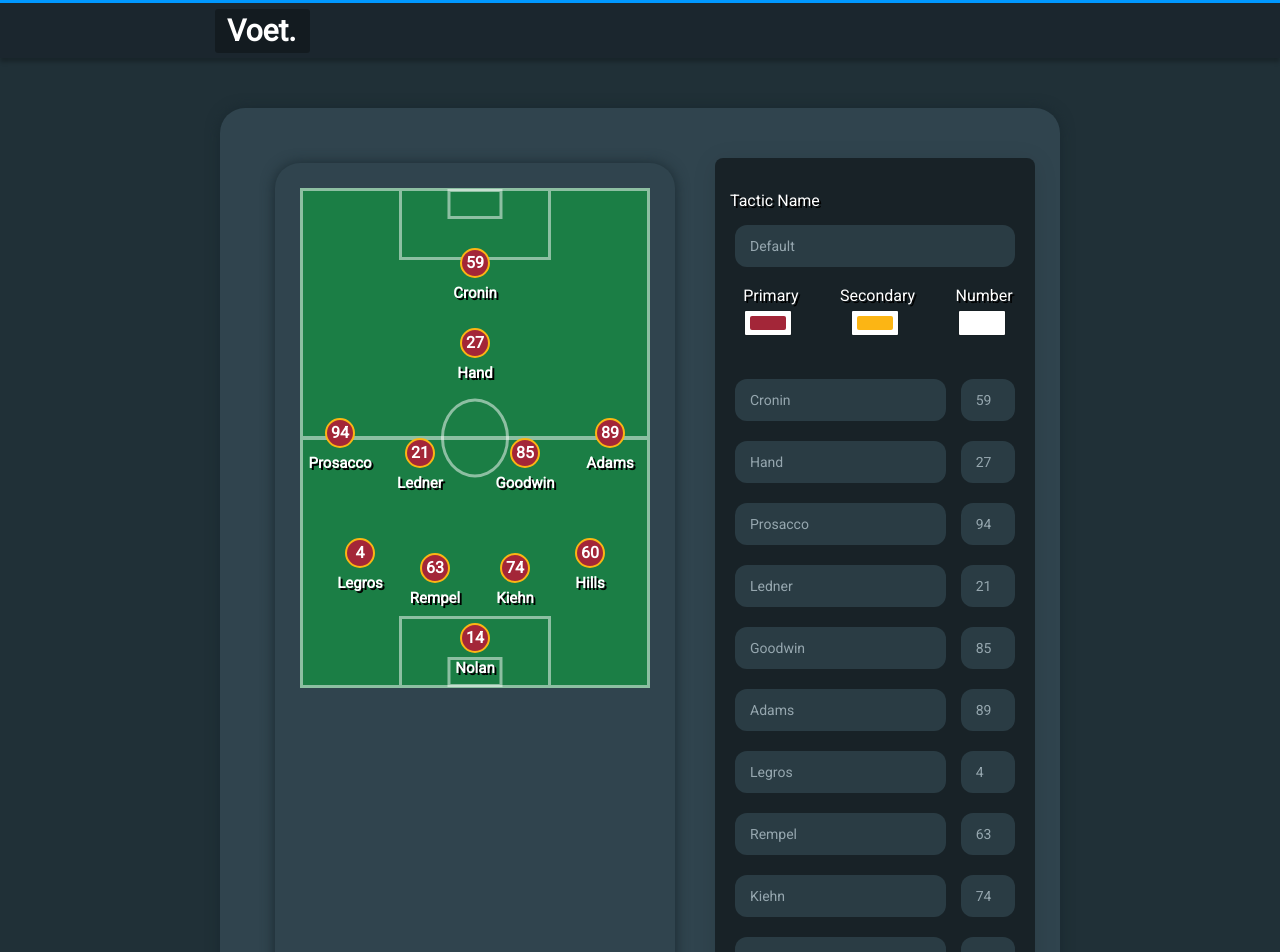
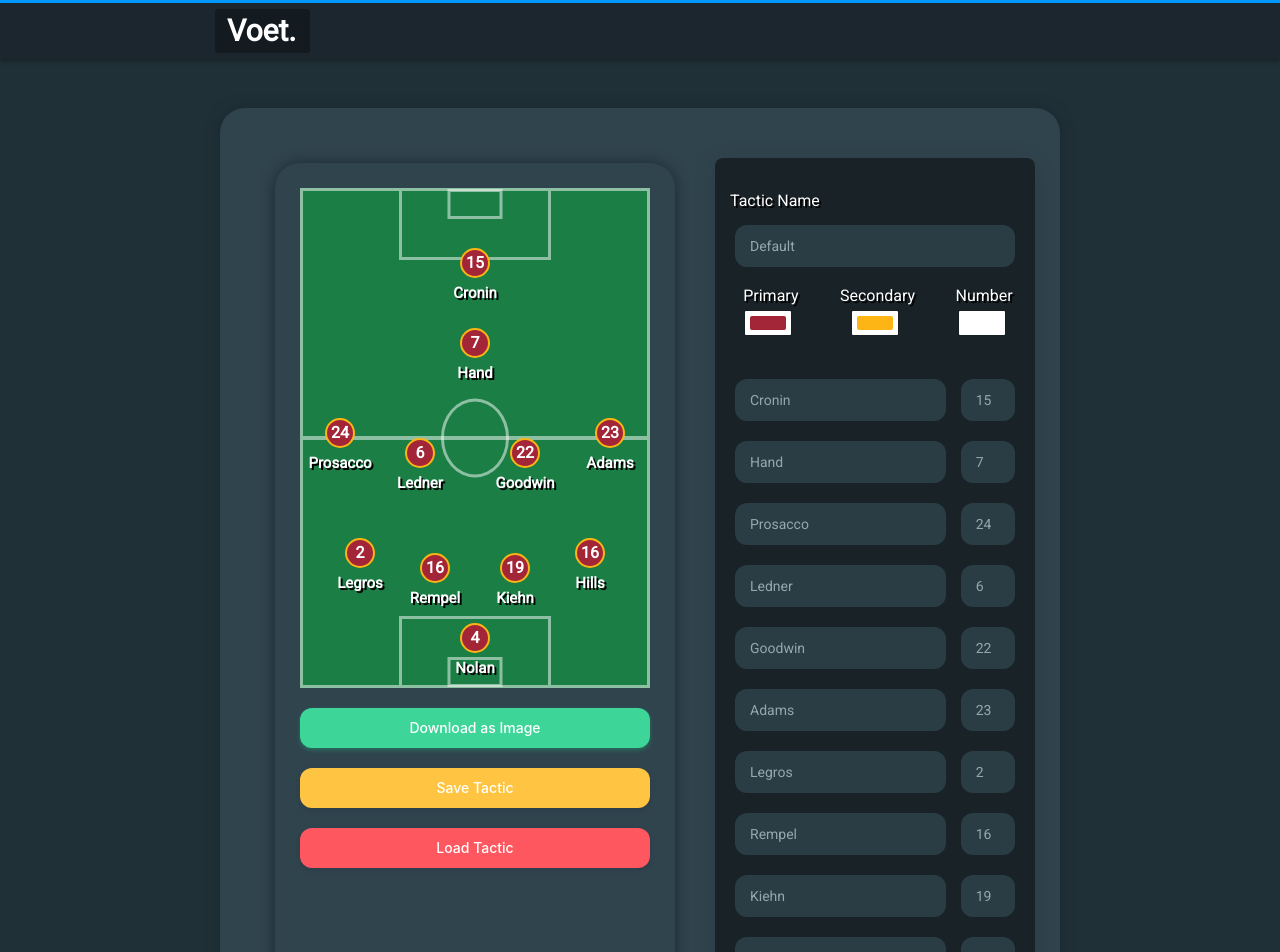
Before and after one commit to alperunal/lineup-builder, a React (Create React App) app: page / in a window 1280 px wide. Shown: the top 952 px of the page. Built offline with nearby package versions, Linux system fonts and the light colour scheme.

Commit message:
version 1.2 actions

```diff
--- a/package.json
+++ b/package.json
@@ -1,6 +1,6 @@
 {
   "name": "voet",
-  "version": "1.0.0",
+  "version": "1.2.0",
   "description": "",
   "keywords": [],
   "main": "src/index.tsx",
@@ -9,6 +9,7 @@
     "classnames": "^2.2.6",
     "faker": "^4.1.0",
     "global": "^4.4.0",
+    "html2canvas": "^1.0.0-rc.5",
     "node-sass": "^4.12.0",
     "react": "16.8.4",
     "react-color": "^2.17.3",
--- a/public/index.html
+++ b/public/index.html
@@ -2,6 +2,15 @@
 <html lang="en">
 
 <head>
+  <!-- Global site tag (gtag.js) - Google Analytics -->
+  <script async src="https://www.googletagmanager.com/gtag/js?id=UA-48357408-2"></script>
+  <script>
+    window.dataLayer = window.dataLayer || [];
+    function gtag(){dataLayer.push(arguments);}
+    gtag('js', new Date());
+
+    gtag('config', 'UA-48357408-2');
+  </script>
   <meta charset="utf-8">
   <meta name="viewport" content="width=device-width, initial-scale=1, shrink-to-fit=no">
   <meta name="theme-color" content="#000000">
--- a/src/components/Field/Field.tsx
+++ b/src/components/Field/Field.tsx
@@ -10,10 +10,10 @@ interface IProps {
     mainColor: string;
     secondaryColor: string;
     numberColor: string;
-    handleDrop: (event: any) => void;
+    id: string;
 }
 
-const Field: React.FC<IProps> = ({ width, height, players, mainColor, secondaryColor, numberColor, handleDrop }: IProps) => {
+const Field: React.FC<IProps> = ({ width, height, players, mainColor, secondaryColor, numberColor, id }: IProps) => {
     return (
         <div
             className="field"
@@ -21,6 +21,7 @@ const Field: React.FC<IProps> = ({ width, height, players, mainColor, secondaryC
                 maxHeight: `${height}px`,
                 maxWidth: `${width}px`,
             }}
+            id={id}
         >
             <div className="field__field-lines">
                 <div className="field__grass-texture" />
@@ -65,7 +66,6 @@ const Field: React.FC<IProps> = ({ width, height, players, mainColor, secondaryC
                         mainColor={mainColor}
                         secondaryColor={secondaryColor}
                         numberColor={numberColor}
-                        handleDrop={handleDrop}
                     />
                 ))}
             </div>
--- a/src/components/Player/Player.tsx
+++ b/src/components/Player/Player.tsx
@@ -1,4 +1,4 @@
-import React from 'react';
+import React, { useRef } from 'react';
 import Draggable from 'react-draggable';
 import './Player.scss';
 
@@ -11,10 +11,9 @@ interface IProps {
     secondaryColor: string;
     numberColor?: string;
     id: string;
-    handleDrop: (event: any) => void;
 }
 
-function Player({ name, num, x, y, mainColor, secondaryColor, numberColor, id, handleDrop }: IProps) {
+function Player({ name, num, x, y, mainColor, secondaryColor, numberColor, id }: IProps) {
     return (
         <Draggable
             bounds={{
@@ -24,7 +23,6 @@ function Player({ name, num, x, y, mainColor, secondaryColor, numberColor, id, h
                 bottom: 470,
             }}
             defaultPosition={{x, y}}
-            onStop={handleDrop}
         >
             <div
                 className="player"
--- a/src/containers/Tactic/Tactic.scss
+++ b/src/containers/Tactic/Tactic.scss
@@ -67,4 +67,15 @@
         flex-direction: column;
         padding: 10px;
     }
+
+    &__actions {
+        display: flex;
+        align-items: center;
+        flex-direction: column;
+        margin-top: 10px;
+    }
+
+    &__action-button {
+        width: 100%;
+    }
 }
--- a/src/containers/Tactic/Tactic.tsx
+++ b/src/containers/Tactic/Tactic.tsx
@@ -1,13 +1,14 @@
 import React, { useState } from 'react';
-
+import classnames from 'classnames';
 import ColorPicker from '../../components/UI/ColorPicker/ColorPicker';
 import Field from '../../components/Field/Field';
 import Squad from '../../components/Squad/Squad';
 import { IPosition } from '../../constants/model';
 import { GROUND } from '../../constants/constants';
-import {generateData} from '../../helpers/player-generator';
+import { generateData } from '../../helpers/player-generator';
+import { capture, save, load } from '../../helpers/actions';
+import { Card, Input, Button } from '../../style/VoetUI';
 import './Tactic.scss';
-import { Card, Input } from '../../style/VoetUI';
 
 const Tactic = () => {
     const [name, setName] = useState('Default');
@@ -33,8 +34,16 @@ const Tactic = () => {
         );
     }
 
-    function handleDrop(event: any) {
-        // drop event handler
+    function downloadImage() {
+        capture(document.getElementById('field'));
+    }
+
+    function saveTactic() {
+        save(name, mainColor, secondaryColor, numberColor, players);
+    }
+
+    function loadTactic() {
+        load(setName, setMainColor, setSecondaryColor, setNumberColor, setPlayers);
     }
 
     return (
@@ -48,8 +57,49 @@ const Tactic = () => {
                         mainColor={mainColor}
                         secondaryColor={secondaryColor}
                         numberColor={numberColor}
-                        handleDrop={handleDrop}
+                        id="field"
                     />
+                    <div className="tactic__actions">
+                        <Button
+                            className={
+                                classnames(
+                                    'button',
+                                    'button--success',
+                                    'tactic__action-button',
+                                    'tactic__action-button--save-image'
+                                )
+                            }
+                            onClick={downloadImage}
+                        >
+                            Download as Image
+                        </Button>
+                        <Button
+                            className={
+                                classnames(
+                                    'button',
+                                    'button--warning',
+                                    'tactic__action-button',
+                                    'tactic__action-button--save-image'
+                                )
+                            }
+                            onClick={saveTactic}
+                        >
+                            Save Tactic
+                        </Button>
+                        <Button
+                            className={
+                                classnames(
+                                    'button',
+                                    'button--danger',
+                                    'tactic__action-button',
+                                    'tactic__action-button--save-image'
+                                )
+                            }
+                            onClick={loadTactic}
+                        >
+                            Load Tactic
+                        </Button>
+                    </div>
                 </Card>
                 <div className="tactic__options">
                     <div className="tactic__form-field">
--- /dev/null
+++ b/src/helpers/actions.ts
@@ -0,0 +1,84 @@
+import html2canvas from 'html2canvas';
+import { IPlayer, ITactic } from '../constants/model';
+
+function getPlayerPositions() {
+    const players = document.getElementsByClassName('player');
+    const positions = [];
+
+    for (let i=0; i<players.length; i++) {
+        try {
+            const player = players[i] as HTMLElement;
+            const styleStr = player.style.transform;
+            const position = styleStr.split('(')[1].split(')')[0].split(',');
+            positions.push({
+                x: parseInt(position[0], 10),
+                y: parseInt(position[1], 10),
+            });
+        } catch(error) {
+            console.log(error);
+        }
+    }
+    return positions;
+}
+
+export function capture(element: HTMLElement) {
+    return html2canvas(element).then((canvas: HTMLCanvasElement) => {
+        const link = document.createElement('a');
+        link.download = 'tactic.png';
+        link.href = canvas.toDataURL("image/png");
+        link.click();
+    });
+}
+
+export function save(name: string = 'default', mainColor: string, secondaryColor: string, numberColor: string, players: IPlayer[]) {
+    const positions = getPlayerPositions();
+
+    const data: ITactic = {
+        name,
+        date: new Date(),
+        colors: {
+            mainColor,
+            secondaryColor,
+            numberColor,
+        },
+        players: players.map((player, index) => {
+            player.position = positions[index];
+            return player;
+        })
+    };
+
+    const encodedData = btoa(JSON.stringify(data));
+
+    const link = document.createElement('a');
+    link.download = `voet_${name}.tac`;
+    link.href = `data:text/plain;charset=utf-8,${encodedData}`;
+    link.click();
+}
+
+export function load
+    (
+        setName: (name: string) => void,
+        setMainColor: (color: string) => void,
+        setSecondaryColor: (color: string) => void,
+        setNumberColor: (color: string) => void,
+        setPlayers: (players: IPlayer[]) => void
+    ) {
+    const input = document.createElement('input');
+    input.onchange = () => {
+        const file = input.files[0];
+        const reader = new FileReader();
+
+        reader.onload = (() => {
+            const data = JSON.parse(atob(reader.result.toString()));
+            setName(data.name);
+            setMainColor(data.colors.mainColor);
+            setSecondaryColor(data.colors.secondaryColor);
+            setNumberColor(data.colors.numberColor);
+            setPlayers(data.players);
+        });
+
+        reader.readAsText(file);
+    }
+    input.type = 'file';
+    input.click();
+}
--- a/src/helpers/player-generator.ts
+++ b/src/helpers/player-generator.ts
@@ -1,14 +1,17 @@
 import Faker from 'faker';
 import { IPlayer } from "../constants/model";
 
-export function generate(type): string {
+function generate(type): string {
     switch (type) {
         case 'name':
             return `${Faker.name.lastName()}`;
         case 'team':
             return `${Faker.company.companySuffix()}`;
         case 'number':
-            return Faker.random.number(99).toString();
+            return Faker.random.number({
+                min: 1,
+                max: 25,
+            }).toString();
         default:
             return Faker.random.number(99).toString();
     }
```
Also changed, not shown: src/constants/model.ts (+13 -0 lines), 3 other files (tests, documents, lock files or other folders).
